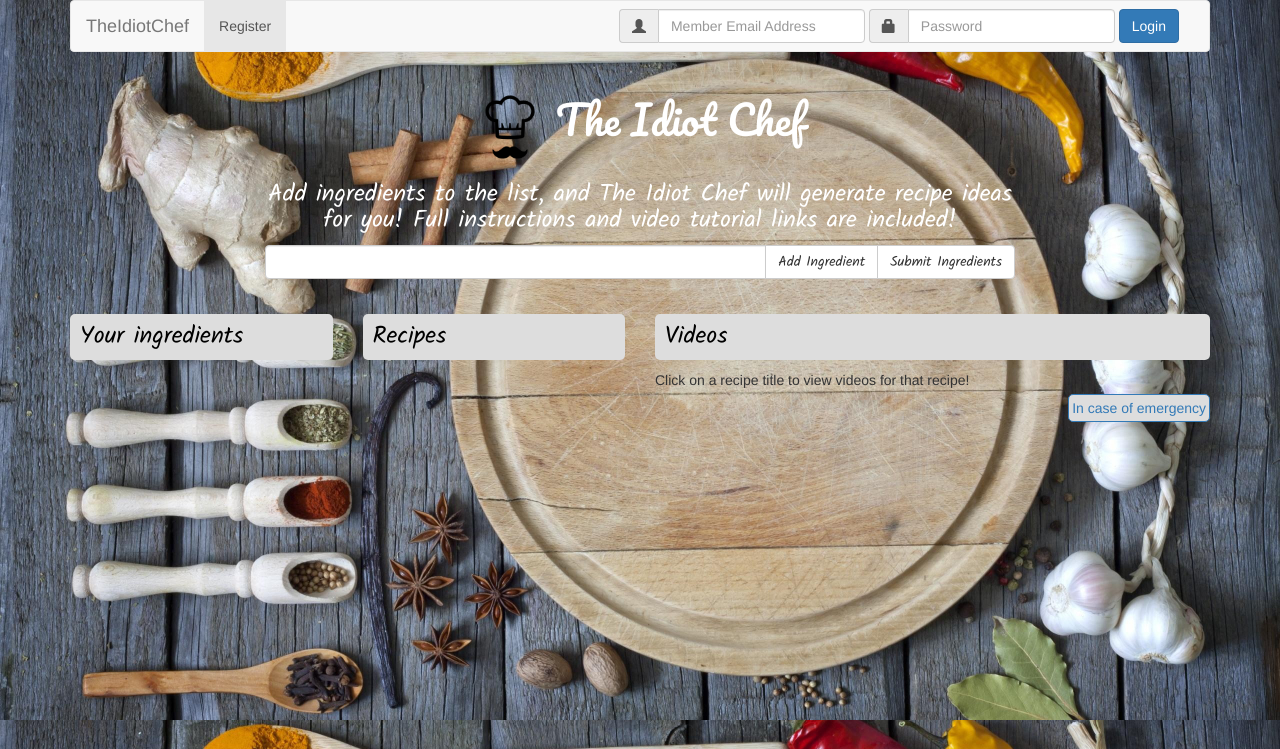
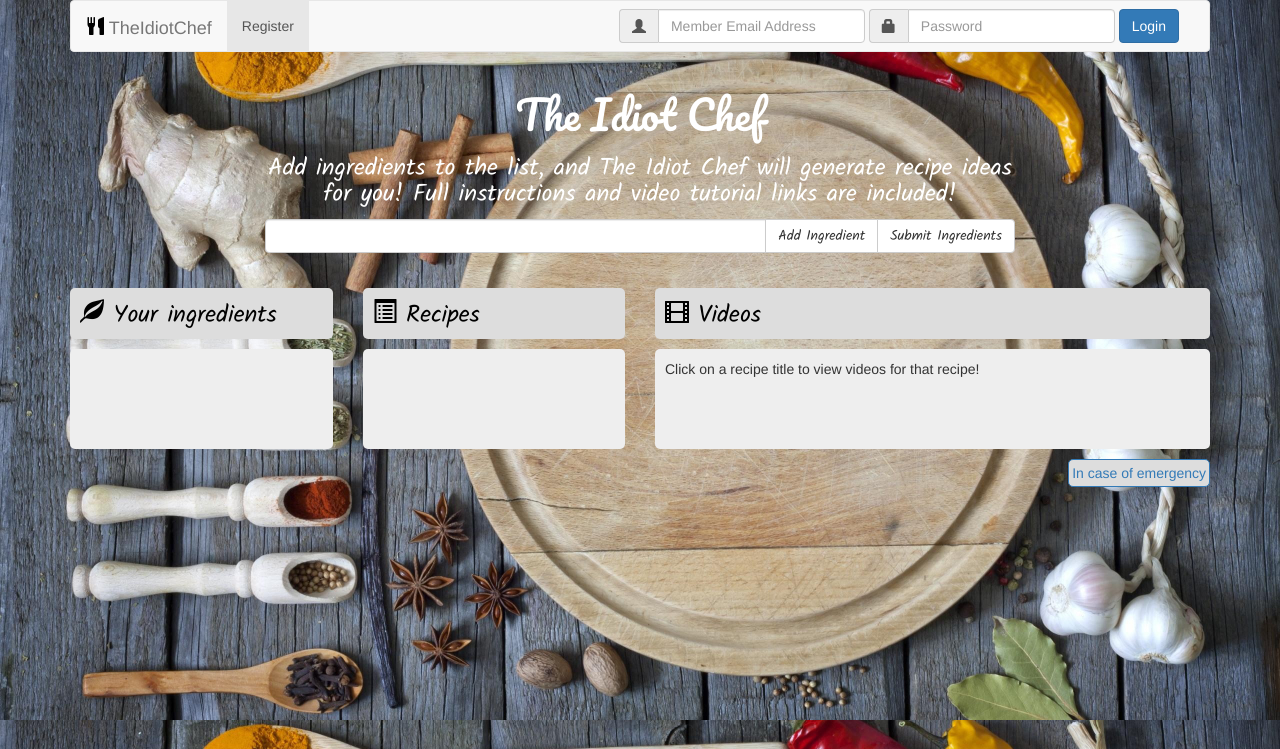
Before and after one commit to chezkevin/TheIdiotChef, a PHP site: page / in a window 1280 px wide. Shown: the top 749 px of the page. Run offline with PHP 8.4, Linux system fonts and the light colour scheme; some libraries are stand-ins or nearby versions.

Commit message:
style updates

```diff
--- a/assets/styles/style.css
+++ b/assets/styles/style.css
@@ -59,3 +59,16 @@ h2, h3, span {
 #description, h1 {
 	color: white;
 }
+
+section#video-list,
+section#ingredients-list,
+section#recipe-list {
+    min-height: 100px;
+    background-color: #EEEEEE;
+    border-radius: 5px;
+    padding: 10px;
+}
+
+.footer{
+	padding: 10px;
+}
--- a/index.html
+++ b/index.html
@@ -28,7 +28,10 @@
                                 <span class="icon-bar"></span>
                                 <span class="icon-bar"></span>
                             </button>
-                            <a class="navbar-brand" href="#">TheIdiotChef</a>
+                            <a class="navbar-brand" href="#">
+                                <span class="glyphicon glyphicon-cutlery"></span>
+                                TheIdiotChef
+                            </a>
                         </div>
                         <div class="collapse navbar-collapse" id="bs-example-navbar-collapse-1">
                             <ul class="nav navbar-nav">
@@ -81,7 +84,6 @@
             </div>
             <div class="col-lg-8 text-center">
                 <h1>
-					<img src="assets/images/logo.png">
 					The Idiot Chef
 				</h1>
                 <h3 id="description">
@@ -109,18 +111,27 @@
             </div>
         </div>
         <div class="row">
-            <div class="col-lg-3" id="ingredient-zone">
-                <h3>Your ingredients</h3>
+            <div class="col-md-3" id="ingredient-zone">
+                <h3>
+                    <span class="glyphicon glyphicon-leaf"></span>
+                    Your ingredients
+                </h3>
                 <section id="ingredients-list">
                 </section>
             </div>
-            <div class="col-lg-3" id="recipe-zone">
-                <h3>Recipes</h3>
+            <div class="col-md-3" id="recipe-zone">
+                <h3>
+                    <span class="glyphicon glyphicon-list-alt"></span>
+                    Recipes
+                </h3>
                 <section id="recipe-list">
                 </section>
             </div>
-            <div class="col-lg-6" id="video-zone">
-                <h3>Videos</h3>
+            <div class="col-md-6" id="video-zone">
+                <h3>
+                    <span class="glyphicon glyphicon-film"></span>
+                    Videos
+                </h3>
                 <section id="video-list">
                     Click on a recipe title to view videos for that recipe!
                 </section>
@@ -129,7 +140,7 @@
     </div>
     <footer class="footer">
         <div class="container">
-            <a href="https://www.dominos.com/en/">
+            <a href="https://www.dominos.com/en/" target="_blank">
         	In case of emergency
         </a>
         </div>
```
